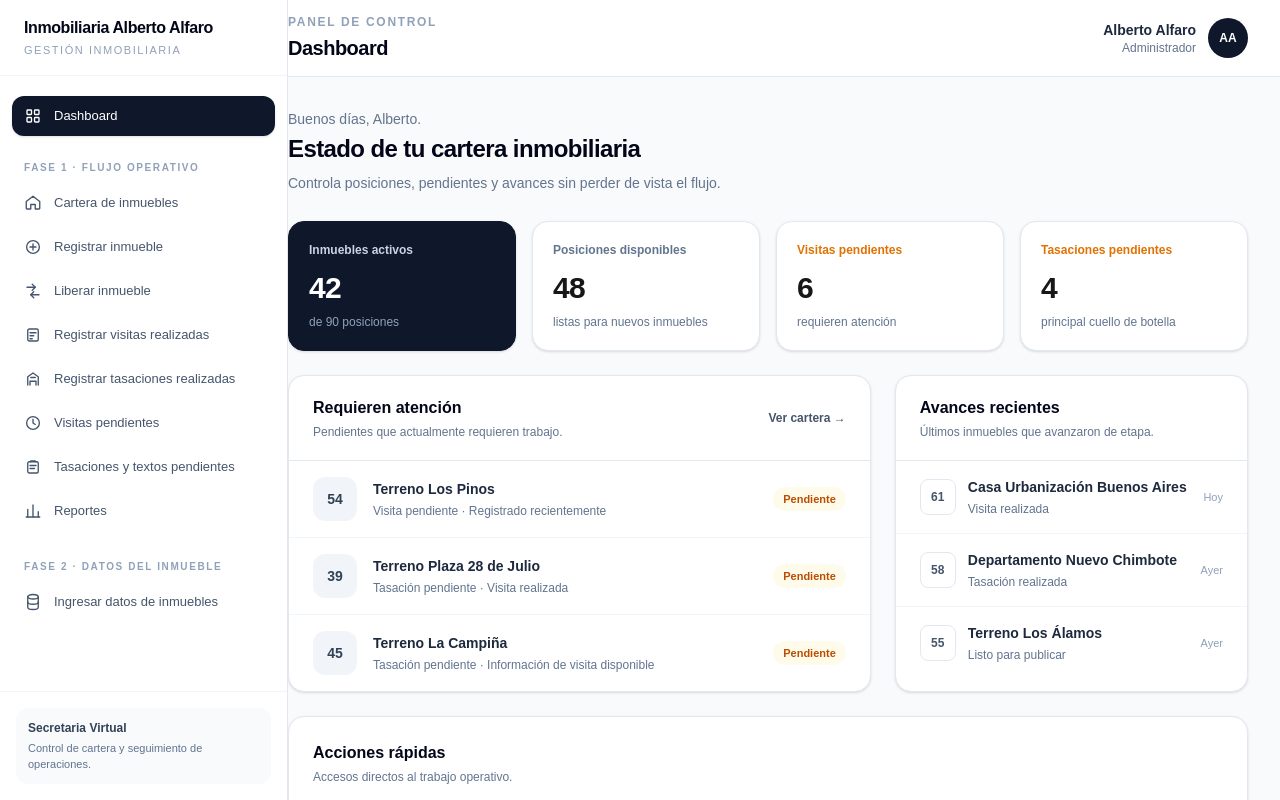
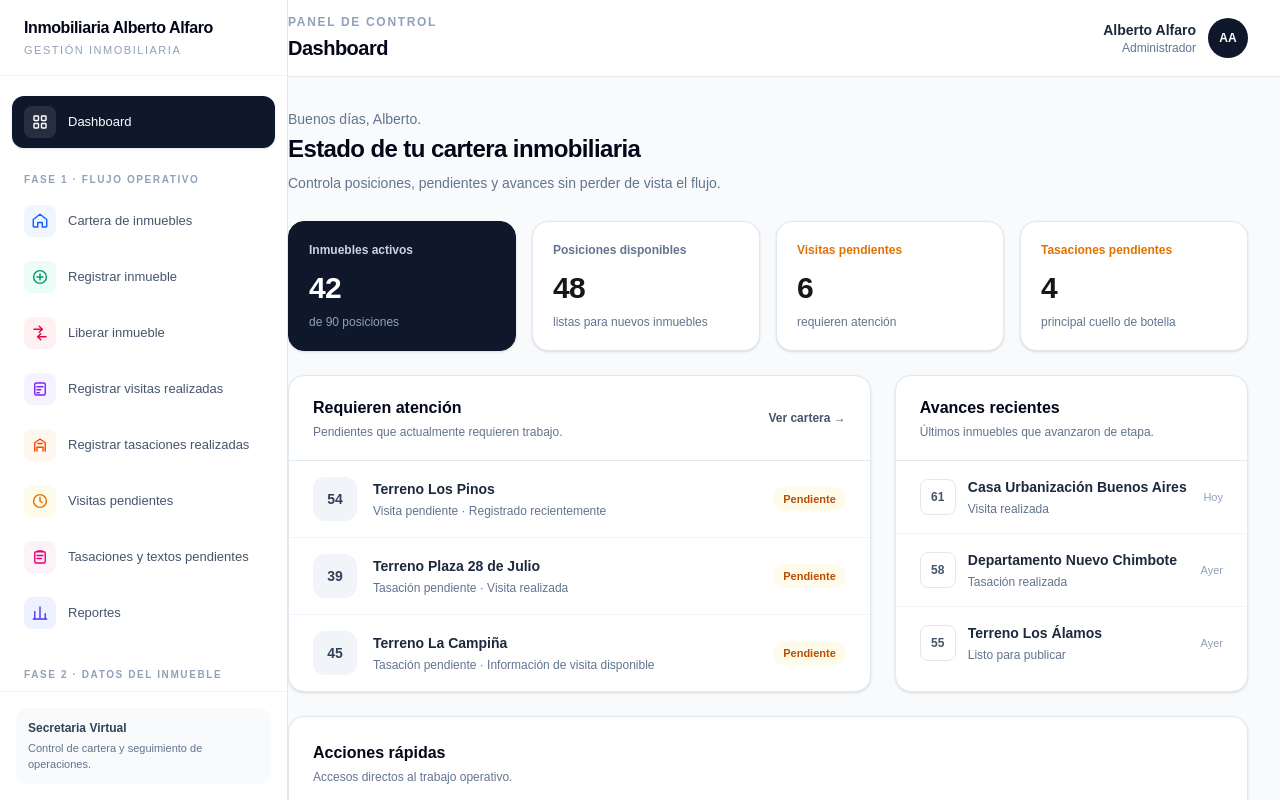
Before and after one commit to cpumaricramoori01-projx/inmobiliaria-alfaro, a Next.js app: page / in a window 1280 px wide. Shown: the top 800 px of the page. Built offline with nearby package versions, Linux system fonts and the light colour scheme.

Commit message:
Mejorar iconos y colores del menú

```diff
--- a/app/components/Sidebar.tsx
+++ b/app/components/Sidebar.tsx
@@ -4,22 +4,32 @@ import Link from "next/link";
 import { usePathname } from "next/navigation";
 
 const fase1 = [
-  { href: "/cartera", label: "Cartera de inmuebles", icon: "home" },
-  { href: "/registrar-inmueble", label: "Registrar inmueble", icon: "plus" },
-  { href: "/liberar-inmuebles", label: "Liberar inmueble", icon: "release" },
-  { href: "/registrar-visitas", label: "Registrar visitas realizadas", icon: "visit" },
-  { href: "/registrar-tasaciones", label: "Registrar tasaciones realizadas", icon: "valuation" },
-  { href: "/visitas-pendientes", label: "Visitas pendientes", icon: "clock" },
-  { href: "/tasaciones-textos-pendientes", label: "Tasaciones y textos pendientes", icon: "clipboard" },
-  { href: "/reportes", label: "Reportes", icon: "report" },
+  { href: "/cartera", label: "Cartera de inmuebles", icon: "home", tone: "blue" },
+  { href: "/registrar-inmueble", label: "Registrar inmueble", icon: "plus", tone: "emerald" },
+  { href: "/liberar-inmuebles", label: "Liberar inmueble", icon: "release", tone: "rose" },
+  { href: "/registrar-visitas", label: "Registrar visitas realizadas", icon: "visit", tone: "violet" },
+  { href: "/registrar-tasaciones", label: "Registrar tasaciones realizadas", icon: "valuation", tone: "orange" },
+  { href: "/visitas-pendientes", label: "Visitas pendientes", icon: "clock", tone: "amber" },
+  { href: "/tasaciones-textos-pendientes", label: "Tasaciones y textos pendientes", icon: "clipboard", tone: "pink" },
+  { href: "/reportes", label: "Reportes", icon: "report", tone: "indigo" },
 ];
 
-const fase2 = [
-  { href: "/datos-inmuebles", label: "Ingresar datos de inmuebles", icon: "database" },
-];
+const fase2 = [{ href: "/datos-inmuebles", label: "Ingresar datos de inmuebles", icon: "database", tone: "cyan" }];
+
+const toneClasses: Record<string, { bg: string; text: string }> = {
+  blue: { bg: "bg-blue-50", text: "text-blue-600" },
+  emerald: { bg: "bg-emerald-50", text: "text-emerald-600" },
+  rose: { bg: "bg-rose-50", text: "text-rose-600" },
+  violet: { bg: "bg-violet-50", text: "text-violet-600" },
+  orange: { bg: "bg-orange-50", text: "text-orange-600" },
+  amber: { bg: "bg-amber-50", text: "text-amber-600" },
+  pink: { bg: "bg-pink-50", text: "text-pink-600" },
+  indigo: { bg: "bg-indigo-50", text: "text-indigo-600" },
+  cyan: { bg: "bg-cyan-50", text: "text-cyan-600" },
+};
 
 function Icon({ name }: { name: string }) {
-  const common = { className: "h-[18px] w-[18px] shrink-0", viewBox: "0 0 24 24", fill: "none", stroke: "currentColor", strokeWidth: 1.8, strokeLinecap: "round" as const, strokeLinejoin: "round" as const };
+  const common = { className: "h-[18px] w-[18px]", viewBox: "0 0 24 24", fill: "none", stroke: "currentColor", strokeWidth: 1.9, strokeLinecap: "round" as const, strokeLinejoin: "round" as const };
   const paths: Record<string, React.ReactNode> = {
     dashboard: <><rect x="4" y="4" width="6" height="6" rx="1"/><rect x="14" y="4" width="6" height="6" rx="1"/><rect x="4" y="14" width="6" height="6" rx="1"/><rect x="14" y="14" width="6" height="6" rx="1"/></>,
     home: <path d="m3 10 9-7 9 7v9a1 1 0 0 1-1 1h-5v-6H9v6H4a1 1 0 0 1-1-1v-9Z"/>,
@@ -35,22 +45,17 @@ function Icon({ name }: { name: string }) {
   return <svg {...common}>{paths[name]}</svg>;
 }
 
-function MenuLink({ item }: { item: { href: string; label: string; icon: string } }) {
+function MenuLink({ item }: { item: { href: string; label: string; icon: string; tone: string } }) {
   const pathname = usePathname();
   const active = item.href === "/" ? pathname === "/" : pathname === item.href || pathname.startsWith(`${item.href}/`);
-  return <Link href={item.href} className={`group flex items-center gap-3 rounded-xl px-3 py-2.5 text-[13px] font-medium transition ${active ? "bg-slate-900 text-white shadow-sm" : "text-slate-600 hover:bg-slate-100 hover:text-slate-950"}`}><Icon name={item.icon}/><span className="leading-5">{item.label}</span></Link>;
+  const tone = toneClasses[item.tone];
+  return <Link href={item.href} className={`group flex items-center gap-3 rounded-xl px-3 py-2.5 text-[13px] font-medium transition ${active ? "bg-slate-900 text-white shadow-sm" : "text-slate-600 hover:bg-slate-50 hover:text-slate-950"}`}><span className={`flex h-8 w-8 shrink-0 items-center justify-center rounded-lg ${active ? "bg-white/10 text-white" : `${tone.bg} ${tone.text}`}`}><Icon name={item.icon}/></span><span className="leading-5">{item.label}</span></Link>;
 }
 
 export default function Sidebar() {
   return <aside className="fixed inset-y-0 left-0 z-50 hidden w-72 border-r border-slate-200 bg-white lg:flex lg:flex-col">
     <div className="flex h-[76px] items-center border-b border-slate-100 px-6"><div><div className="text-base font-bold tracking-tight text-slate-950">Inmobiliaria Alberto Alfaro</div><div className="mt-0.5 text-[11px] font-medium uppercase tracking-[0.14em] text-slate-400">Gestión inmobiliaria</div></div></div>
-    <nav className="flex-1 overflow-y-auto px-3 py-5">
-      <MenuLink item={{ href: "/", label: "Dashboard", icon: "dashboard" }}/>
-      <div className="mb-2 mt-6 px-3 text-[10px] font-bold uppercase tracking-[0.16em] text-slate-400">Fase 1 · Flujo operativo</div>
-      <div className="space-y-1">{fase1.map(item=><MenuLink key={item.href} item={item}/>)}</div>
-      <div className="mb-2 mt-7 px-3 text-[10px] font-bold uppercase tracking-[0.16em] text-slate-400">Fase 2 · Datos del inmueble</div>
-      <div className="space-y-1">{fase2.map(item=><MenuLink key={item.href} item={item}/>)}</div>
-    </nav>
+    <nav className="flex-1 overflow-y-auto px-3 py-5"><MenuLink item={{ href: "/", label: "Dashboard", icon: "dashboard", tone: "indigo" }}/><div className="mb-2 mt-6 px-3 text-[10px] font-bold uppercase tracking-[0.16em] text-slate-400">Fase 1 · Flujo operativo</div><div className="space-y-1">{fase1.map(item=><MenuLink key={item.href} item={item}/>)}</div><div className="mb-2 mt-7 px-3 text-[10px] font-bold uppercase tracking-[0.16em] text-slate-400">Fase 2 · Datos del inmueble</div><div className="space-y-1">{fase2.map(item=><MenuLink key={item.href} item={item}/>)}</div></nav>
     <div className="border-t border-slate-100 p-4"><div className="rounded-xl bg-slate-50 p-3"><div className="text-xs font-semibold text-slate-700">Secretaria Virtual</div><div className="mt-1 text-[11px] leading-4 text-slate-500">Control de cartera y seguimiento de operaciones.</div></div></div>
   </aside>;
 }
```
